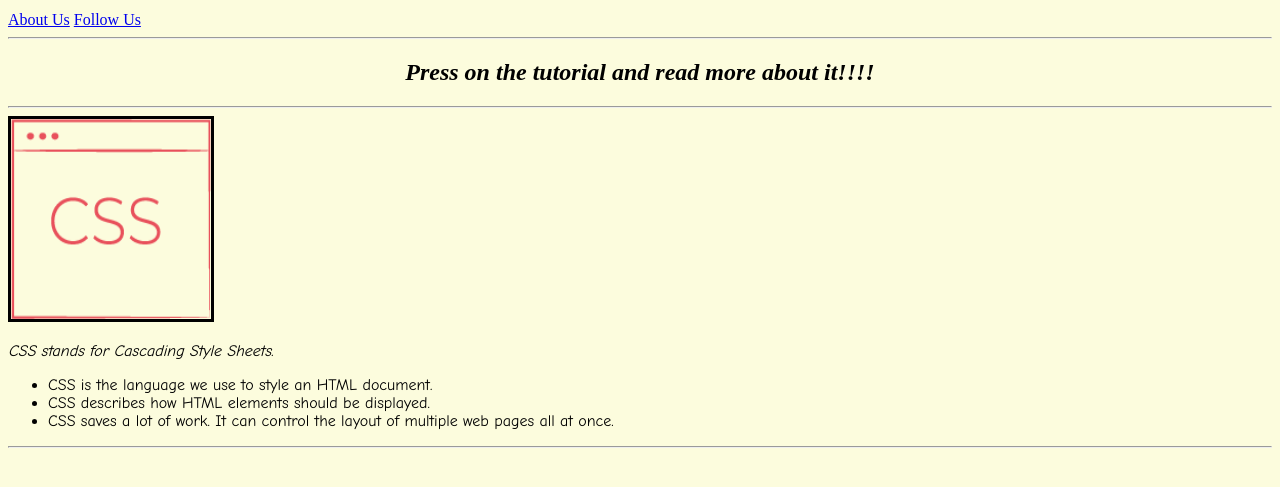
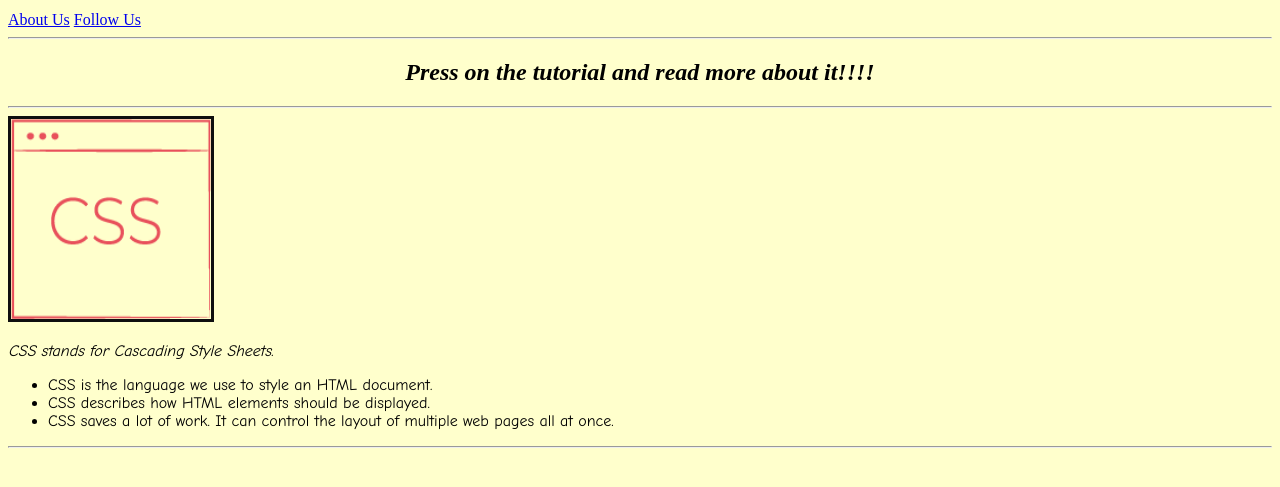
Before and after one commit to AnanyaGhoshal/Tutorial_Hub, a plain HTML site: page index.html in a window 1280 px wide. Shown: the part 89-576 px from the top of the page. Drawn offline with Linux system fonts and the light colour scheme.

Commit message:
Add files via upload

```diff
--- a/index.html
+++ b/index.html
@@ -9,10 +9,10 @@
             background-color: dimgrey;
         }
         body{
-            background-color: #fcfcdd;
+            background-color: #ffffcc;
         }
         img{
-            border: 3px solid rgb(0, 0, 0);
+            border: 3px solid rgb(15, 15, 15);
         }
         p{
             font-family: comic sans ms;
```
Also changed, not shown: bootstrap.png (added), code-org.png (added), firebase.png (added), html.png (added), javascript.png (added), p5Js.png (added), php.png (added), python.png (added), reactNative.png (added).
